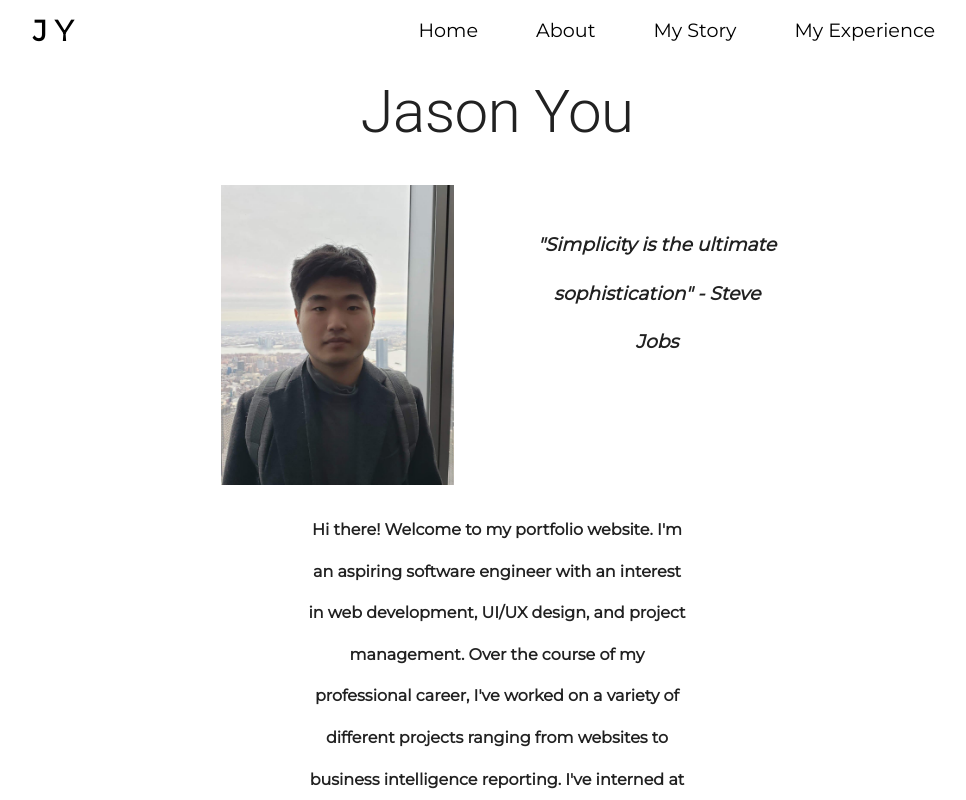
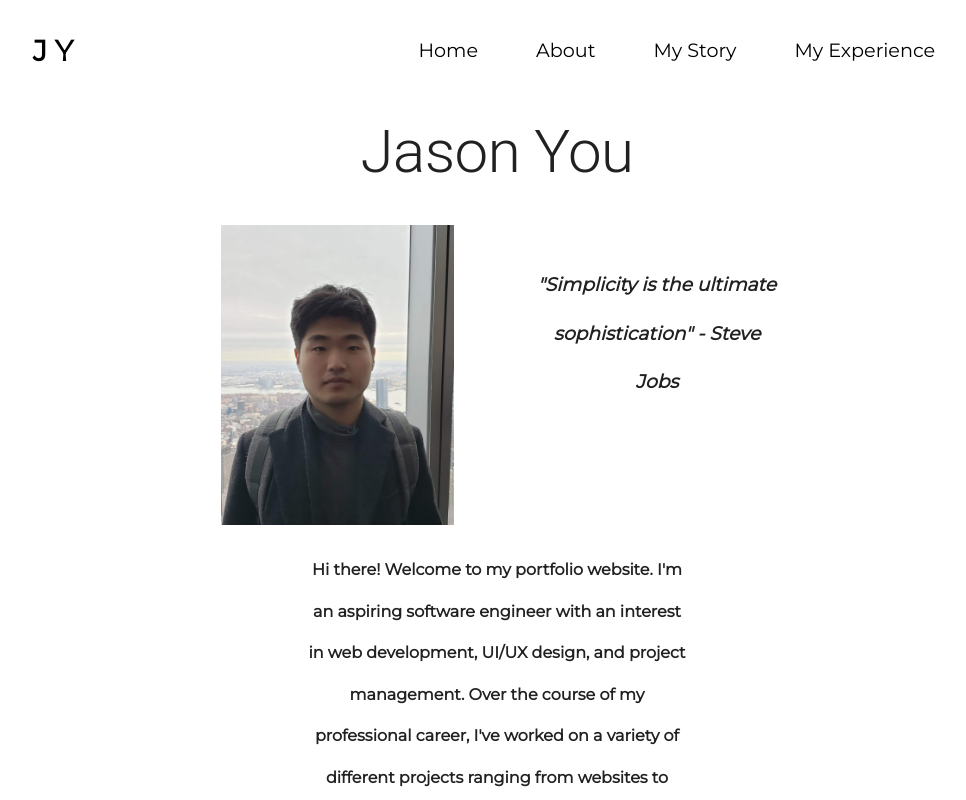
Before and after one commit to jyou044/personalwebsite, a React (Create React App) app: page / in a window 1280 px wide. Shown: the top 800 px of the page, without its empty margins (143-1109 px from the left). Built offline with nearby package versions, Linux system fonts and the light colour scheme.

Commit message:
fixed padding

```diff
--- a/src/components/Navbar/Navbar.css
+++ b/src/components/Navbar/Navbar.css
@@ -1,7 +1,7 @@
 .NavbarItems {
     color: black;
     background: linear-gradinet(90deg, rgb(73, 63, 252, 1) 0%, rgba(73, 63, 252, 1) 100%);
-    height: 60px;
+    height: 100px;
     display: flex;
     justify-content: center;
     align-items: center;
@@ -80,9 +80,9 @@
         display: flex;
         flex-direction: column;
         width: 100%;
-        height: 400px;
+        height: 420px;
         position: absolute;
-        top: 80px;
+        top: 100px;
         left: -100%;
         opacity: 1;
         transition: all 0.5s ease;
```
